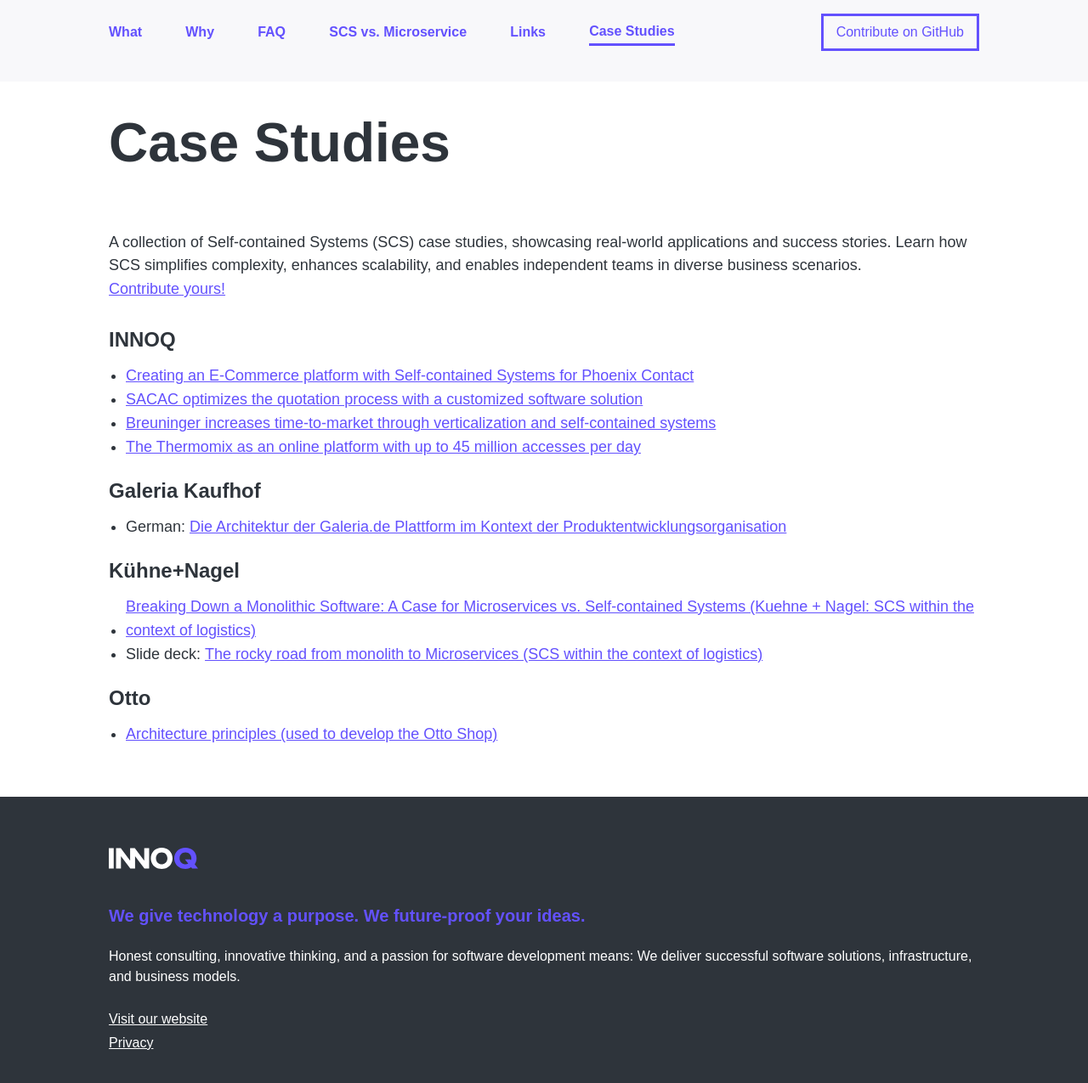
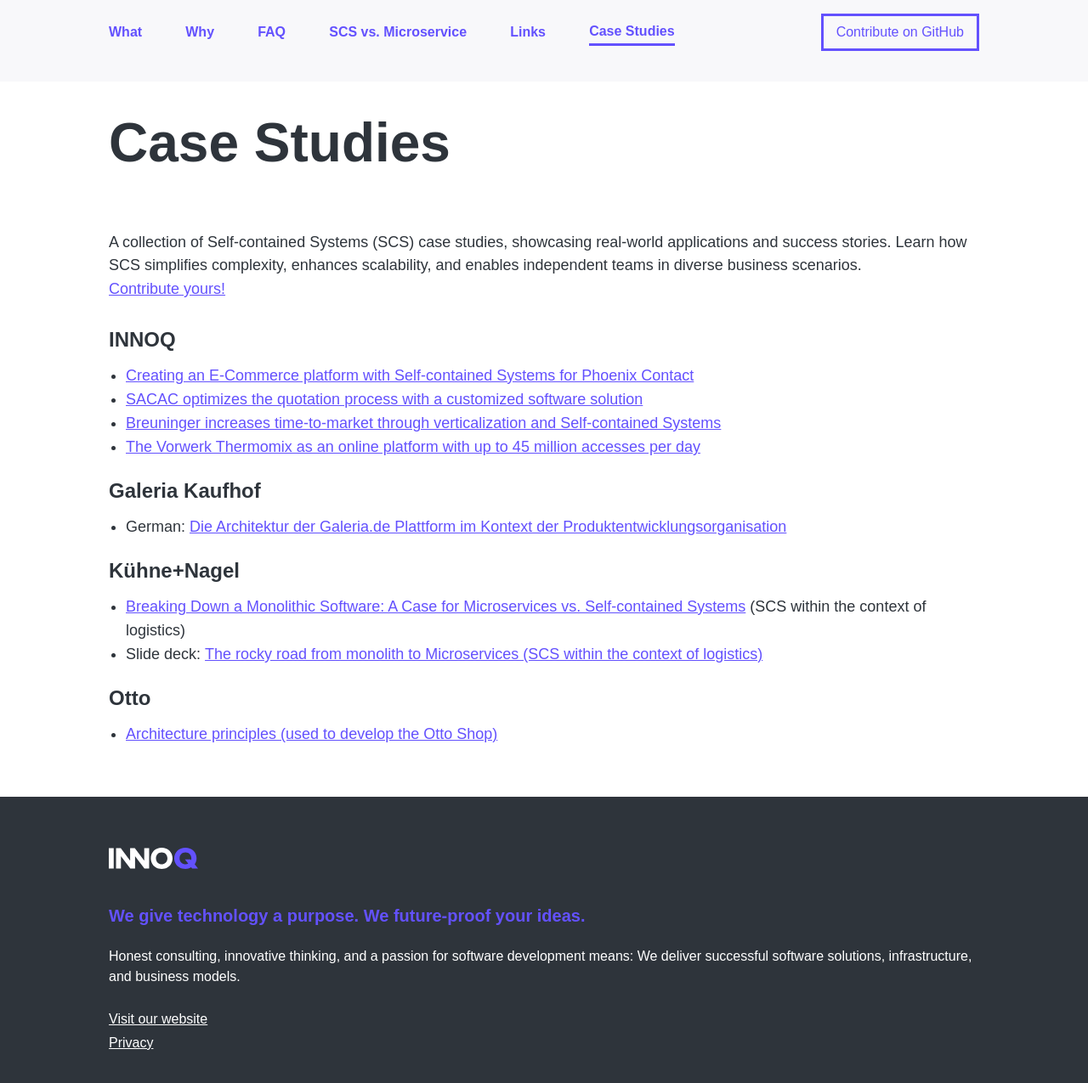
Before and after one commit to innoq/SCS, a Jekyll site: the page built from case-studies.md, in a window 1280 px wide and 1330 px high. Shown: the top 1275 px of the window at 85% size. Built offline with Jekyll 4.4.1, drawn with Linux system fonts in a browser that asks for light colours; some web fonts are replaced.

Commit message:
Tweak case studies

```diff
--- a/case-studies.md
+++ b/case-studies.md
@@ -14,8 +14,8 @@
 
 - [Creating an E-Commerce platform with Self-contained Systems for Phoenix Contact](https://www.innoq.com/en/cases/best-in-industry-e-commerce-plattform-fuer-elektronikkomponenten/)
 - [SACAC optimizes the quotation process with a customized software solution](https://www.innoq.com/en/cases/sacac-spezialloesung-zur-angebotserstellung/)
-- [Breuninger increases time-to-market through verticalization and self-contained systems](https://www.innoq.com/en/cases/ecommerce-breuninger/)
-- [The Thermomix as an online platform with up to 45 million accesses per day](https://www.innoq.com/en/cases/vorwerk-thermomix-digitalisierung-iot/)
+- [Breuninger increases time-to-market through verticalization and Self-contained Systems](https://www.innoq.com/en/cases/ecommerce-breuninger/)
+- [The Vorwerk Thermomix as an online platform with up to 45 million accesses per day](https://www.innoq.com/en/cases/vorwerk-thermomix-digitalisierung-iot/)
 
 ### Galeria Kaufhof
 
@@ -23,7 +23,7 @@
 
 ### Kühne+Nagel
 
-- [Breaking Down a Monolithic Software: A Case for Microservices vs. Self-contained Systems (Kuehne + Nagel: SCS within the context of logistics)](https://www.elastic.io/integration-best-practices/breaking-down-monolith-microservices-and-self-contained-systems/)
+- [Breaking Down a Monolithic Software: A Case for Microservices vs. Self-contained Systems](https://www.elastic.io/integration-best-practices/breaking-down-monolith-microservices-and-self-contained-systems/) (SCS within the context of logistics)
 - Slide deck: [The rocky road from monolith to Microservices (SCS within the context of logistics)](https://kuehne-nagel.github.io/monolith-to-microservices/)
 
 ### Otto
```
